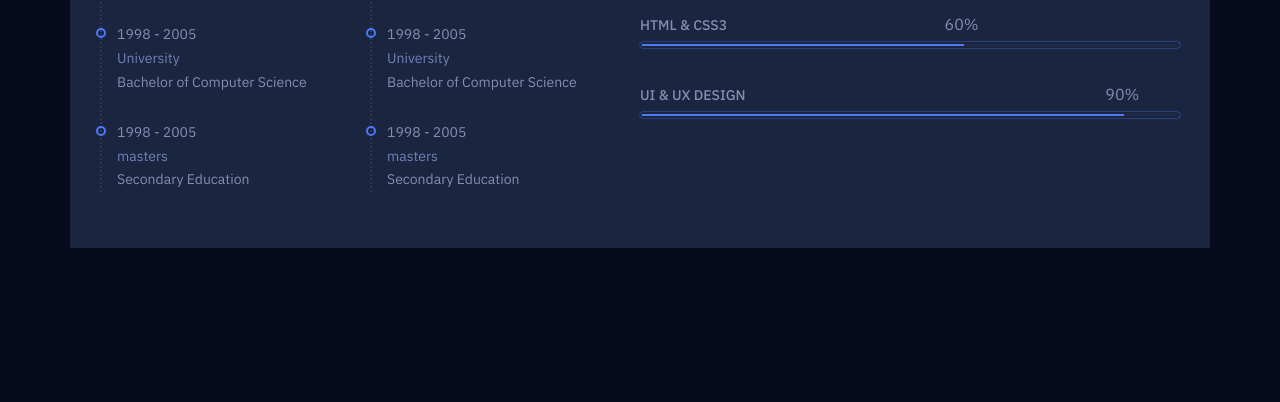
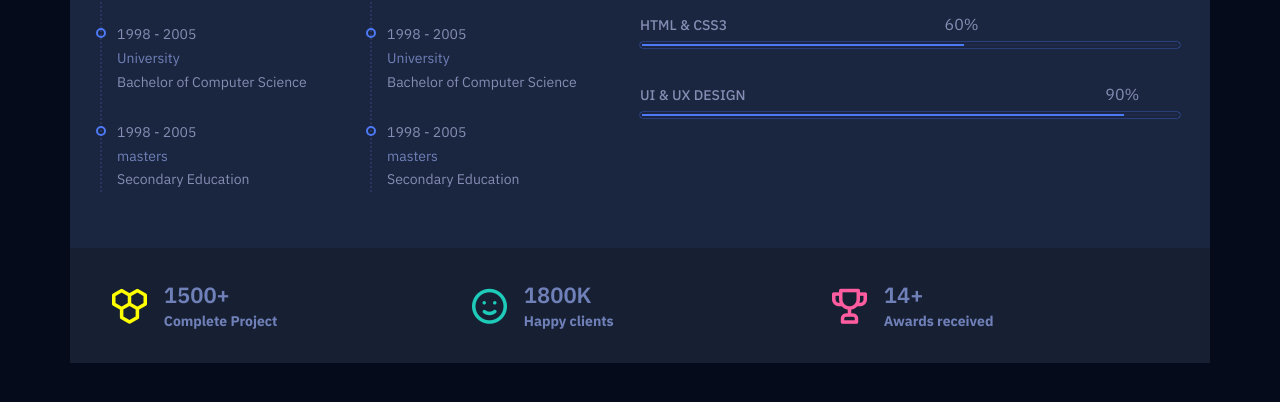
Before and after one commit to ismail-cs/cv, a plain HTML site: page index.html in a window 1280 px wide. Shown: the part 826-1228 px from the top of the page. Drawn offline with nearby package versions, Linux system fonts and the light colour scheme; animation ran at ten frames a second.

Commit message:
3rd code added

```diff
--- a/css/style.css
+++ b/css/style.css
@@ -19,6 +19,8 @@
     --success : #1ecab8;
     --danger : #f1646c;
     --dark-blue: #28365f;
+    --dark-gray: #171f33;
+    --yellow: #f3c74d;
 }
 
 /* Reset*/
@@ -383,3 +385,44 @@ section.skills .skills_wrapper .skill-box .progress_wrap .progress_bar .tooltip
     font-size: 16px;
     text-transform: uppercase;
 }
+
+section.counter_section {
+    display: grid;
+    grid-template-columns: repeat(3,1fr);
+    background: var(--dark-gray);
+
+}
+
+section.counter_section > div {
+    display: flex;
+    align-items: center;
+}
+
+section.counter_section > div i {
+    font-size: 42px;
+    margin-right: 5px;
+}
+
+section.counter_section > div:nth-child(1) i {
+    color: yellow;
+}
+
+section.counter_section > div:nth-child(2) i {
+    color: var(--success);
+}
+
+section.counter_section > div:nth-child(3) i {
+    color: var(--dribbble);
+}
+
+section.counter_section > div h3 {
+    font-size: 22px;
+    font-weight: 600;
+    color: var(--fade);
+    margin-bottom: 8px;
+}
+
+section.counter_section > div h5 {
+    font-size: 14px;
+    color: var(--fade);
+}
--- a/index.html
+++ b/index.html
@@ -209,6 +209,36 @@
                 </div>
             </div>
         </section>
+
+        <section class="counter_section">
+            <div>
+                <div>
+                    <i class="uil uil-cell"></i>
+                </div>
+                <div>
+                    <h3><span class="counter" data-count="1500">1500</span>+</h3>
+                    <h5>Complete Project</h5>
+                </div>
+            </div>
+            <div>
+                <div>
+                    <i class="uil uil-smile"></i>
+                </div>
+                <div>
+                    <h3><span class="counter" data-count="1800">1800</span>K</h3>
+                    <h5>Happy clients</h5>
+                </div>
+            </div>
+            <div>
+                <div>
+                    <i class="uil uil-trophy"></i>
+                </div>
+                <div>
+                    <h3><span class="counter" data-count="14">14</span>+</h3>
+                    <h5>Awards received</h5>
+                </div>
+            </div>
+        </section>
     </main>
 
     <script src="https://code.jquery.com/jquery-3.6.0.min.js"></script>
--- a/js/app.js
+++ b/js/app.js
@@ -16,4 +16,49 @@ $(document).ready(function(){
         console.log(percentage);
     })
 
+    //counter
+
+    const counters = document.querySelectorAll('.counter');
+    console.log(counters);
+
+    function runCounter () {
+        counters.forEach(counter => {
+            counter.innerText = 0;
+            let target = +counter.dataset.count;
+            let step = target / 100;
+
+            let countIt = function(){
+                let displayedCount = +counter.innerText;
+                if(displayedCount < target){
+                    counter.innerText = Math.ceil(displayedCount + step);
+                    setTimeout(countIt, 1);
+                } else {
+                    counter.innerText = target;
+                }
+            }
+            countIt();
+
+
+        })
+    }
+
+    //runCounter();
+    let counterSection = document.querySelector('.counter_section');
+
+    let options = {
+        rootMargin : '0px 0px -250px 0px'
+    }
+    let done = 0;
+
+    const sectionObserver = new IntersectionObserver(function(entries){
+
+        if(entries[0].isIntersecting && done !==1) {
+            done = 1;
+            runCounter();
+        }
+    }, options)
+
+
+    sectionObserver.observe(counterSection);
+
 });
```
